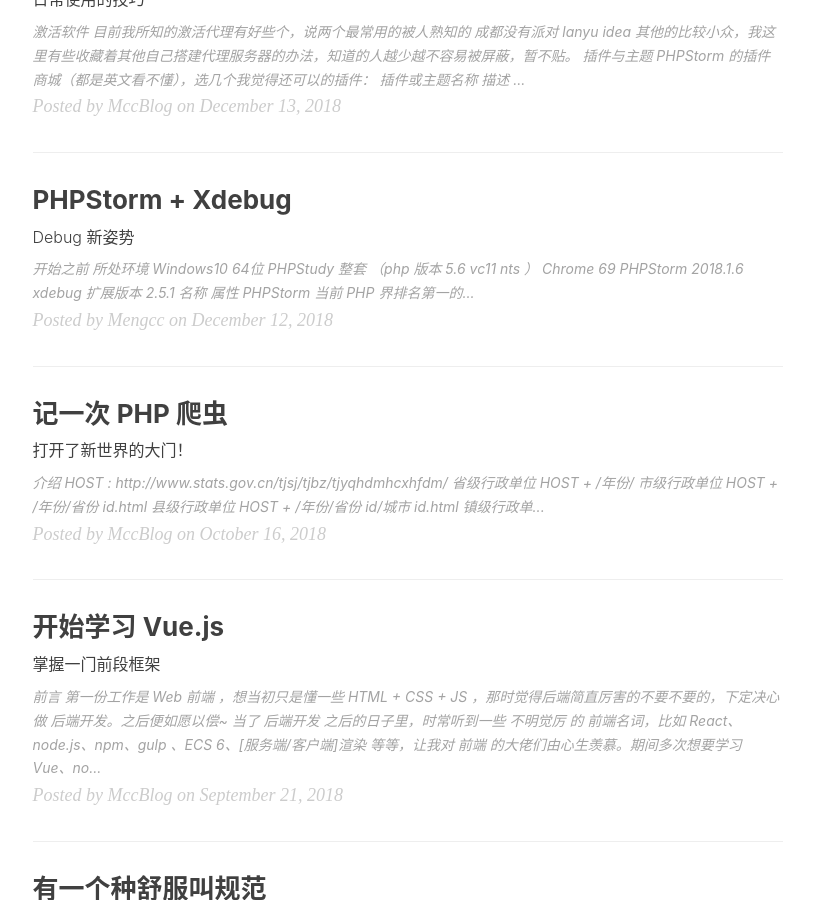
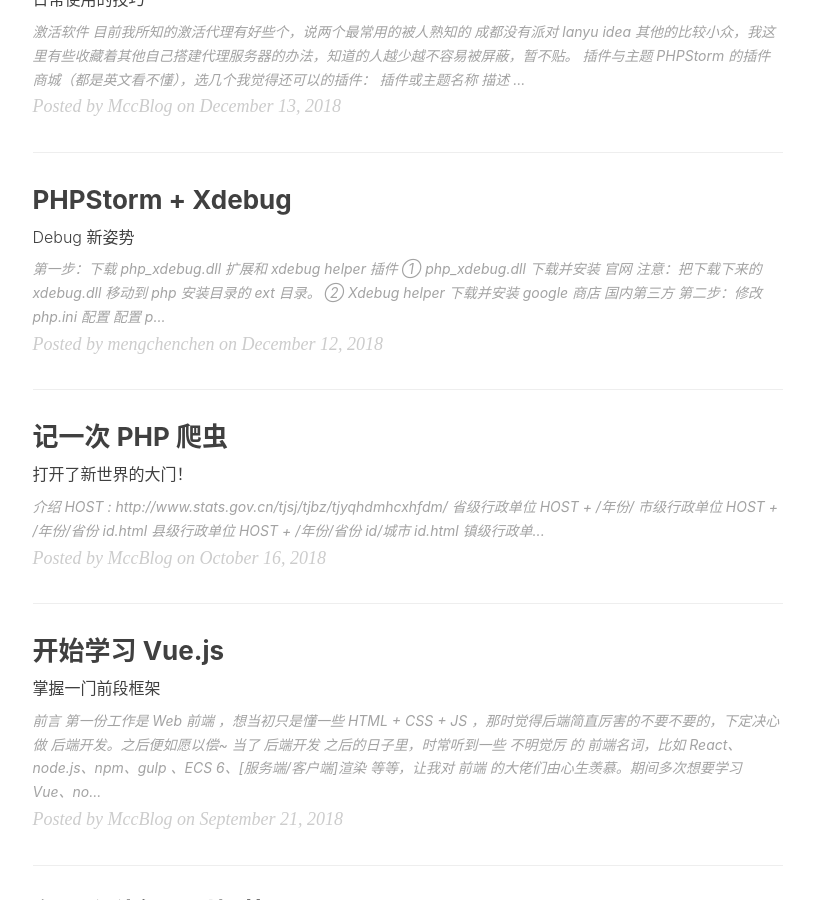
Before and after one commit to mengchenchen/mengchenchen.github.io, a Jekyll site: the page built from index.html, in a window 1280 px wide and 900 px high, scrolled down 1435 px. Shown: the whole window, without its empty margins (135-949 px from the left). Built offline with Jekyll 4.4.1, drawn with Linux system fonts in a browser that asks for light colours; nearby versions of some CDN libraries; the list of posts is cut into pages by our own code; comment, search, counter and statistics services are not loaded.

Commit message:
php-xdebug文章重写

````diff
--- a/_posts/2018-11-28-PHPStorm + Xdebug.md
+++ b/_posts/2018-11-28-PHPStorm + Xdebug.md
@@ -3,37 +3,32 @@ layout:     post
 title:      PHPStorm + Xdebug
 subtitle:   Debug 新姿势
 date:       2018-12-12
-author:     Mengcc
+author:     mengchenchen
 catalog: true
 tags:
     - PHP
 ---
 
-### 开始之前
+## 第一步：下载 php_xdebug.dll 扩展和 xdebug helper 插件
 
-所处环境
+### ① php_xdebug.dll
 
-* Windows10 64位
-* PHPStudy 整套 （php 版本 5.6 vc11 nts ）
-* Chrome 69
-* PHPStorm 2018.1.6
-* xdebug 扩展版本 2.5.1
+#### 下载并安装
 
-| 名称          | 属性                      |
-| ------------- | ------------------------- |
-| PHPStorm      | 当前 PHP 界排名第一的 IDE |
-| Xdebug.dll    | PHP 扩展                  |
-| Xdebug helper | Chrome 扩展               |
-
-## Xdebug.dll
-
-#### 下载
-
-[官网](https://xdebug.org/download.php)
+* [官网](https://xdebug.org/download.php)
 
 ![post-phpstormxdebug-phpinfo](/img/in-post/post-phpstormxdebug-phpinfo.png)
 
 > **注意：把下载下来的 xdebug.dll 移动到 php 安装目录的 ext 目录。**
+
+### ② Xdebug helper
+
+#### 下载并安装
+
+* [google 商店](https://chrome.google.com/webstore/detail/xdebug-helper/eadndfjplgieldjbigjakmdgkmoaaaoc?hl=zh-CN)
+* [国内第三方](https://www.crx4chrome.com/crx/1716/)
+
+## 第二步：修改 php.ini 配置
 
 #### 配置 php.ini
 
@@ -54,23 +49,13 @@ xdebug.remote_handler = "dbgp"
 xdebug.remote_host = "127.0.0.1"
 xdebug.remote_port = 9000
 xdebug.remote_mode = "req"
+; 这个和后面是进行关联的
 xdebug.idekey = PHPSTORM
 ```
 
-### Xdebug helper
+以上具体的参数可以去官网进行搜索
 
-#### 下载并安装
-
-* [合法签证](https://chrome.google.com/webstore/detail/xdebug-helper/eadndfjplgieldjbigjakmdgkmoaaaoc?hl=zh-CN)
-* [偷渡](https://www.crx4chrome.com/crx/1716/)
-
-#### 配置
-
-![img](http://files.jb51.net/file_images/article/201606/2016061308594417.jpg)
-
-![img](http://files.jb51.net/file_images/article/201606/2016061308594419.jpg)
-
-* [图片来源](https://www.cnblogs.com/LWMLWM/p/8251905.html)
+## 第三步：配置 PHPSTORM 和 xdebug helper
 
 ### 配置 PHPStorm
 
@@ -82,29 +67,32 @@ xdebug.idekey = PHPSTORM
 
 ![3](/img/in-post/post-phpstormxdebug-phpstormconfig3.png)
 
-### 如何使用
+### 配置 xdebug helper
 
-使用前：
+右键扩展->选项
 
-* 确保 Xdebug helper 处于 Debug 状态
-* 确保所有配置正确
+![1](\img\in-post\_2020030910390439SS.png)
 
-例：
+## 最后一步：使用
 
-> PHP 项目 MyBlog （域名配置：http://d.cn）入口文件 index.php 第三行加入断点，打开  http://d.cn ，phpstorm 自动置顶显示 Debug 按钮。
+域名 `xdebugtest.com`
+
+① 打开 xdebug helper 调试开关
+
+![1](\img\in-post\_2020030910231023SS.png)
+
+② 打开 phpstrom 监听 xdebug 开关
+
+![1](\img\in-post\_2020030910411141SS.png)
+
+③ 打断点开始调试
+
+打断点
+
+![1](\img\in-post\_2020030910571257SS.png)
+
+打开 `xdebugtest.com` 并刷新页面，如下
+
+![2](\img\in-post\_2020030910441344SS.png)
 
 快捷键 F7 继续向下逐步执行进行调试。
-
-#### 最后
-
-以上介绍说的都比较笼统，只是大概的介绍个流程，需要有一定的 PHP 基础才能看懂。
-
-……
-
-好长时间都没有写过博客了，上篇博客停留在一个半月前……
-
-这段时间有好消息，也有坏消息，生活过的还是一如既往的糟糕，还是毫无目标的活着；
-
-最近这两天好了些，早睡早起开始背单词了，因为被在早些几天的时候得了很多奇奇怪怪的病，身体状况很是差劲，回到家也是去医院看病……
-
-经历了所有的喜怒哀乐没人分享，期间很多很多很多很多很多的感想与想法……
````
Also changed, not shown: sketch/index.html (+11 -0 lines), img/in-post/_2020030910231023SS.png (added), img/in-post/_2020030910390439SS.png (added), img/in-post/_2020030910411141SS.png (added), img/in-post/_2020030910441344SS.png (added), img/in-post/_2020030910571257SS.png (added).
